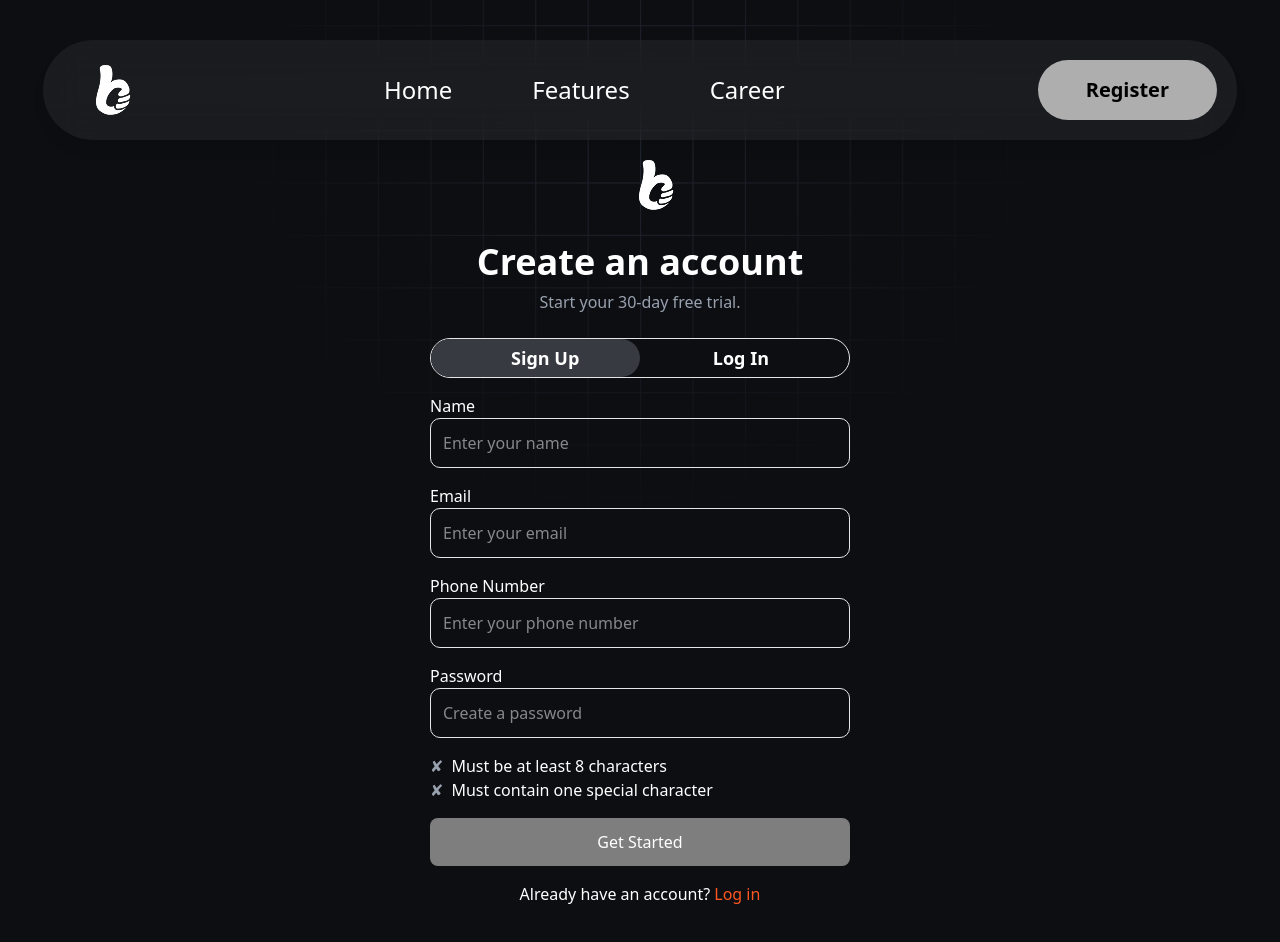
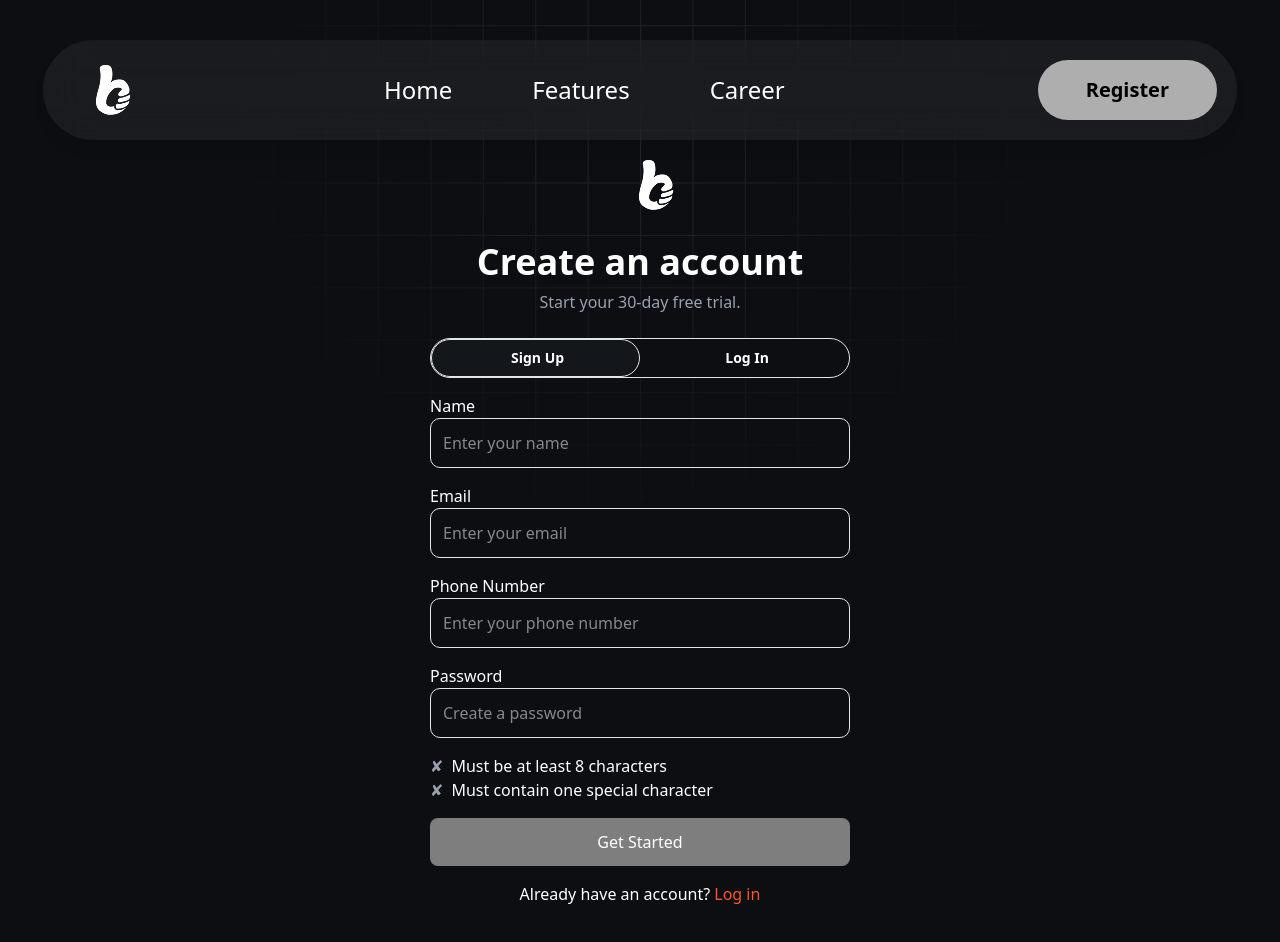
Before and after one commit to TanveerShahriar/crypto-app, a Next.js app: page /register in a window 1280 px wide. Shown: the top 942 px of the page. Built offline with nearby package versions, Linux system fonts and the light colour scheme.

Commit message:
sign up slider

```diff
--- a/src/app/register/page.tsx
+++ b/src/app/register/page.tsx
@@ -118,19 +118,19 @@ const Register = () => {
           onClick={toggleTab}
         >
           <div
-            className={`absolute w-1/2 h-full bg-[#373A41] rounded-full transition-all duration-300 ${
+            className={`absolute w-1/2 h-full bg-[#13161B] border rounded-full transition-all duration-300 ${
               activeTab === "Login" ? "translate-x-[100%]" : ""
             }`}
           ></div>
 
           <span
-            className="absolute font-normal text-lg left-20 top-1/2 transform -translate-y-1/2 font-semibold text-white"
+            className="absolute font-normal text-sm left-20 top-1/2 transform -translate-y-1/2 font-semibold text-white"
           >
             Sign Up
           </span>
 
           <span
-            className="absolute font-normal text-lg right-20 top-1/2 transform -translate-y-1/2 font-semibold text-white"
+            className="absolute font-normal text-sm right-20 top-1/2 transform -translate-y-1/2 font-semibold text-white"
           >
             Log In
           </span>
```
